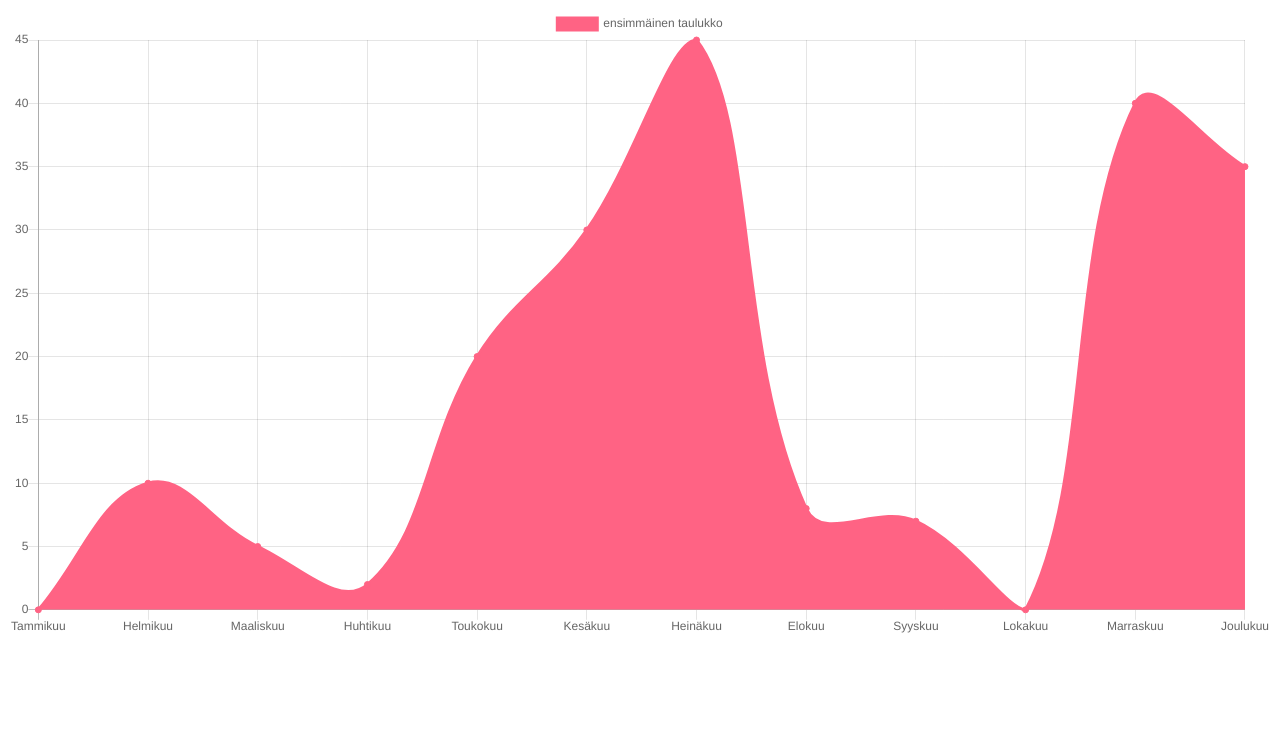
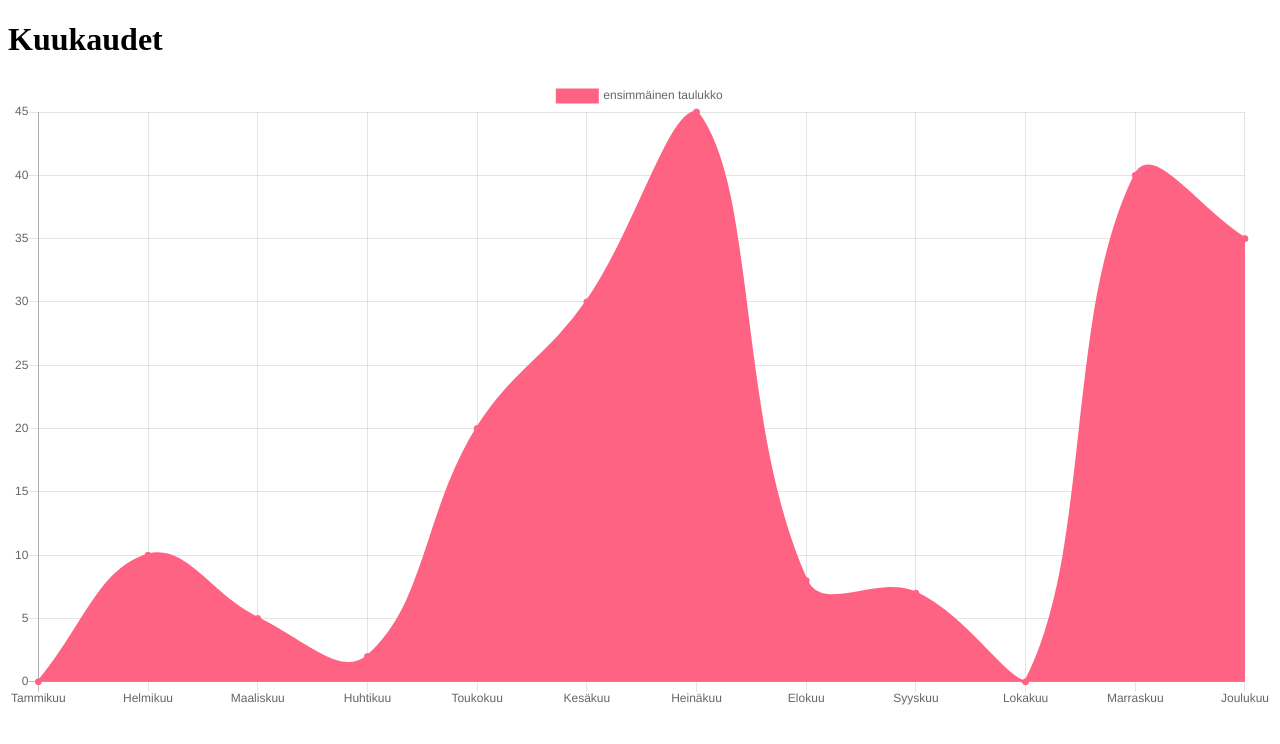
Before and after one commit to Hihaviskutin/chart.js, a plain HTML site: page Index.html in a window 1280 px wide. Drawn offline with nearby package versions, Linux system fonts and the light colour scheme.

Commit message:
lisäsin otsikon

```diff
--- a/Index.html
+++ b/Index.html
@@ -7,7 +7,7 @@
   <title>Document</title>
 </head>
 <body>
-
+  <h1>Kuukaudet</h1>
   <canvas id="tilasto"></canvas>
 <script src="https://cdnjs.cloudflare.com/ajax/libs/Chart.js/2.4.0/Chart.min.js"></script>
 <script src="Chart.js"></script>
```
